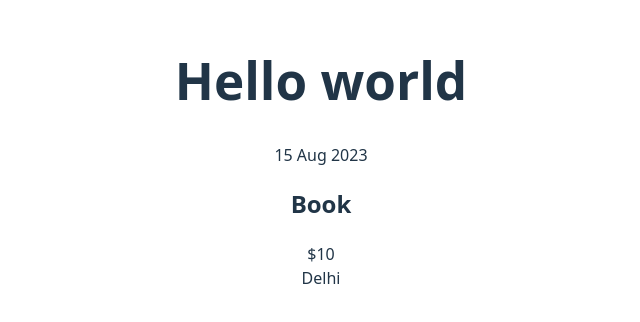
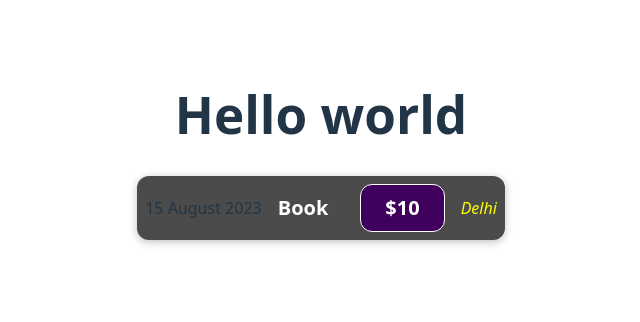
Before and after one commit to sajay3159/React_project, a React (Vite) app: page / in a window 1280 px wide. Shown: the part 246-568 px from the top of the page, without its empty margins (319-959 px from the left). Built offline with nearby package versions, Linux system fonts and the light colour scheme.

Commit message:
Styling Components

```diff
--- /dev/null
+++ b/src/components/ExpenseItem.css
@@ -0,0 +1,62 @@
+.expense-item {
+  display: flex;
+  justify-content: space-between;
+  align-items: center;
+  box-shadow: 0 2px 8px rgba(0, 0, 0, 0.25);
+  padding: 0.5rem;
+  margin: 1rem 0;
+  border-radius: 12px;
+  background-color: #4b4b4b;
+}
+
+.expense-item__location {
+  margin-left: 1rem;
+  color: yellow;
+  font-style: italic;
+}
+
+.expense-item__description {
+  display: flex;
+  flex-direction: column;
+  gap: 1rem;
+  align-items: flex-end;
+  flex-flow: column-reverse;
+  justify-content: flex-start;
+  flex: 1;
+}
+
+.expense-item h2 {
+  color: #3a3a3a;
+  font-size: 1rem;
+  flex: 1;
+  margin: 0 1rem;
+  color: white;
+}
+
+.expense-item__price {
+  font-size: 1rem;
+  font-weight: bold;
+  color: white;
+  background-color: #40005d;
+  border: 1px solid white;
+  padding: 0.5rem;
+  border-radius: 12px;
+}
+
+@media (min-width: 580px) {
+  .expense-item__description {
+    flex-direction: row;
+    align-items: center;
+    justify-content: flex-start;
+    flex: 1;
+  }
+
+  .expense-item__description h2 {
+    font-size: 1.25rem;
+  }
+
+  .expense-item__price {
+    font-size: 1.25rem;
+    padding: 0.5rem 1.5rem;
+  }
+}
--- a/src/components/ExpenseItem.jsx
+++ b/src/components/ExpenseItem.jsx
@@ -1,16 +1,18 @@
+// Write your code at relevant places in the code below:
+
+import "./ExpenseItem.css";
+
 function ExpenseItem() {
     return (
-        <div>
-            <div>
-                15 Aug 2023
+        <div className="expense-item">
+            <div>15 August 2023</div>
+            <div className="expense-item__description">
+                <h2>Book</h2>
+                <div className="expense-item__price">$10</div>
             </div>
-            <div>
-                <h2> Book </h2>
-                <div>$10 </div>
-            </div>
-            <div>Delhi</div>
+            <div className="expense-item__location"> Delhi </div>
         </div>
-    )
+    );
 }
 
 export default ExpenseItem;
```
